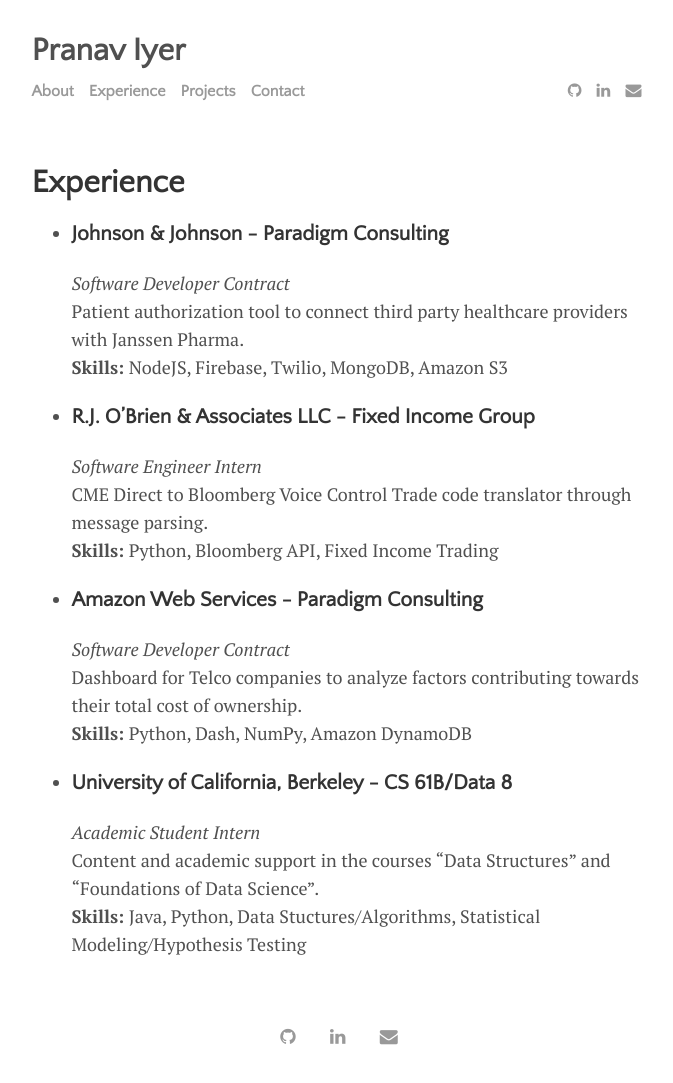
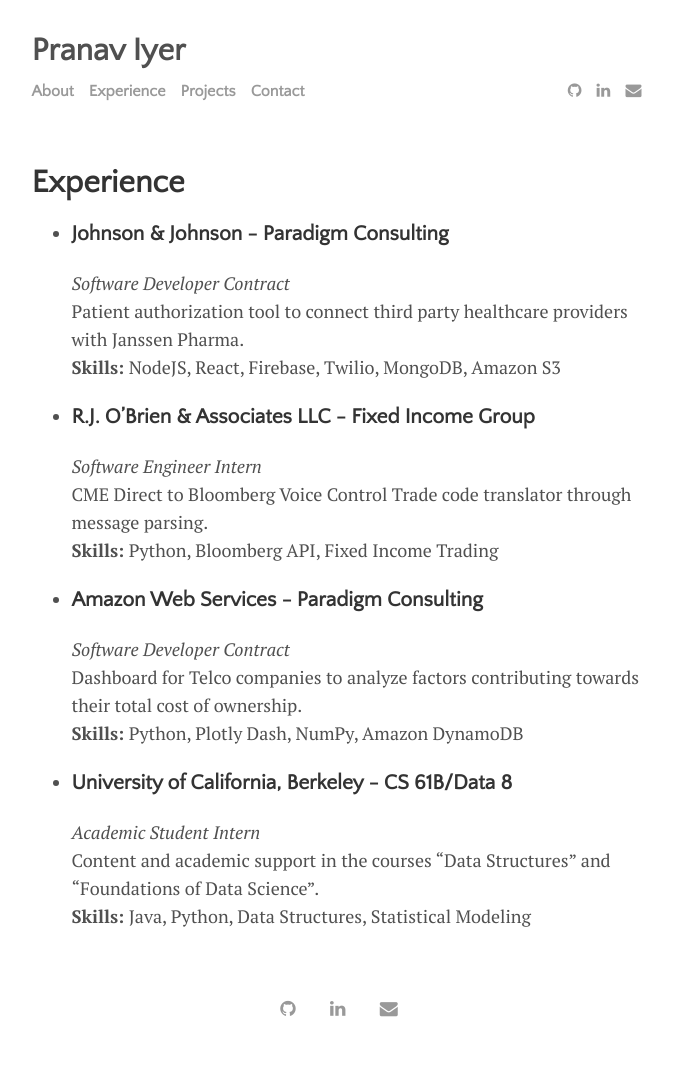
Before and after one commit to pranavxiyer/pranavxiyer.github.io, a Jekyll site: the page built from menu/experience.md, in a window 1280 px wide. Shown: the whole page, without its empty margins (301-974 px from the left). Built offline with Jekyll 4.4.1, drawn with Linux system fonts in a browser that asks for light colours; after the commit the page ends 1055 px from its top, so only the background shows below that.

Commit message:
experience skills

```diff
--- a/menu/experience.md
+++ b/menu/experience.md
@@ -7,7 +7,7 @@ permalink: /experience
 * ### Johnson & Johnson - Paradigm Consulting
 *Software Developer Contract* <br>
 Patient authorization tool to connect third party healthcare providers with Janssen Pharma. <br>
-**Skills:** NodeJS, Firebase, Twilio, MongoDB, Amazon S3
+**Skills:** NodeJS, React, Firebase, Twilio, MongoDB, Amazon S3
 
 
 * ### R.J. O'Brien & Associates LLC - Fixed Income Group
@@ -18,9 +18,9 @@ CME Direct to Bloomberg Voice Control Trade code translator through message pars
 * ### Amazon Web Services - Paradigm Consulting
 *Software Developer Contract* <br>
 Dashboard for Telco companies to analyze factors contributing towards their total cost of ownership. <br>
-**Skills:** Python, Dash, NumPy, Amazon DynamoDB
+**Skills:** Python, Plotly Dash, NumPy, Amazon DynamoDB
 
 * ### University of California, Berkeley - CS 61B/Data 8
 *Academic Student Intern* <br>
 Content and academic support in the courses “Data Structures” and “Foundations of Data Science”. <br>
-**Skills:** Java, Python, Data Stuctures/Algorithms, Statistical Modeling/Hypothesis Testing
+**Skills:** Java, Python, Data Structures, Statistical Modeling
```
